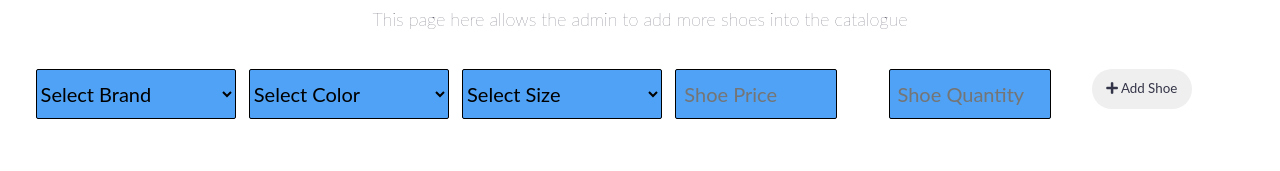
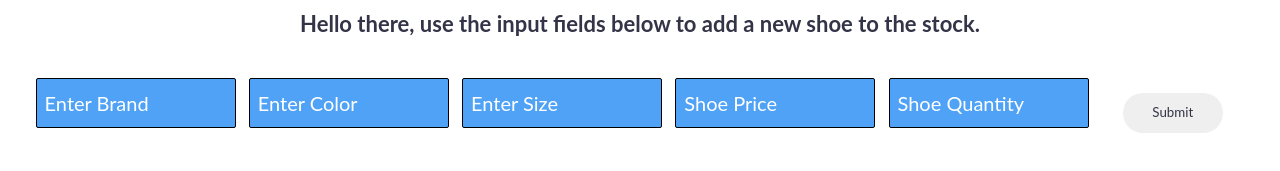
Before and after one commit to vtrev/shoe-store, a website: page public/admin.html in a window 1280 px wide. Shown: the part 127-298 px from the top of the page. Drawn offline with nearby package versions, Linux system fonts and the light colour scheme.

Commit message:
added error handling and clear message for input fields

```diff
--- a/public/admin.html
+++ b/public/admin.html
@@ -27,76 +27,42 @@
 <body>
     <div class="row fisrtP">
         <div class="col-12 center">
-            <p>This page here allows the admin to add more shoes into the catalogue</p>
+            <h3>Hello there, use the input fields below to add a new shoe to the stock.</h3>
         </div>
     </div>
+    <div class="bg-modal" id="shoeAddedModal">
+        <div class="modal-contents">
+            <p>Thanks! Your shoe has been added to the catalogue!</p>
+            <button id="shoe-added-btn" class="modal-ok-button"> Okay</button>
+        </div>
+    </div>
+    <form onsubmit="return false">
         <div class="row admin-bar">
             <div class="col-2">
-            <select id="addShoeBrand" class="inline-block">
-                <option value="null">Select Brand</option>
-                <option class="" id="" value="Adidas">Adidas</option>
-                <option class="" id="" value="Converse">Converse</option>
-                <option class="" id="" value="Fila">Fila</option>
-                <option class="" id="" value="Jordan">Jordan </option>
-                <option class="" id="" value="Nike">Nike</option>
-                <option class="" id="" value="Puma">Puma</option>
-                <option class="" id="" value="Soviet">Soviet</option>
-                <option class="" id="" value="Timberland">Timberland</option>
-                <option class="" id="" value="Vans">Vans</option>
-                <option class="" id="" value="Zara">Zara</option>
-
-            </select>
+                <input id="addShoeBrand" class="inline-block" placeholder="Enter Brand" type="text" required pattern="[A-Za-z]+"
+                    title="E.g Abibas,Mike,Covert,Simbaland">
             </div>
             <div class="col-2">
-            <select id="addShoeColor" class="inline-block select">
-                <option value="null">Select Color</option>
-                <option class="" id="" value="Black">Black</option>
-                <option class="" id="" value="Blue">Blue</option>
-                <option class="" id="" value="Brown">Brown</option>
-                <option class="" id="" value="Cream">Cream</option>
-                <option class="" id="" value="Green">Green</option>
-                <option class="" id="" value="Orange">Orange</option>
-                <option class="" id="" value="Pink">Pink</option>
-                <option class="" id="" value="Purple">Purple</option>
-                <option class="" id="" value="White">White</option>
-                <option class="" id="" value="Yellow">Yellow</option>
-
-
-            </select>
+                <input id="addShoeColor" class="inline-block" placeholder="Enter Color" type="text" required pattern="[A-Za-z]+"
+                    title="E.g Green,Blue,Black,White">
             </div>
             <div class="col-2">
-            <select id="addShoeSize" class="inline-block">
-                <option value="null">Select Size</option>
-                <option class="" id="" value="1">1</option>
-                <option class="" id="" value="2">2</option>
-                <option class="" id="" value="3">3</option>
-                <option class="" id="" value="4">4</option>
-                <option class="" id="" value="5">5</option>
-                <option class="" id="" value="6">6</option>
-                <option class="" id="" value="7">7</option>
-                <option class="" id="" value="8">8</option>
-                <option class="" id="" value="9">9</option>
-                <option class="" id="" value="10">10</option>
-                <option class="" id="" value="11">11</option>
-                <option class="" id="" value="12">12</option>
-                <option class="" id="" value="13">13</option>
-
-            </select>
+                <input id="addShoeSize" class="inline-block" type="number" placeholder="Enter Size" title="E.g 5,3,2"
+                    pattern="[0-9]+">
             </div>
             <div class="col-2 ">
-            <span class="admin-bar-text"></span>
-            <input type="number" id="addShoePrice" placeholder="Shoe Price">
+                <input id="addShoePrice" type="number" placeholder="Shoe Price" required pattern="[0-9.]+" title="E.g 399.99,400,1050">
             </div>
             <div class="col-2">
-            <span class="admin-bar-text"></span>
-            <input id="addShoeQty" type="number" placeholder="Shoe Quantity">
+                <input id="addShoeQty" type="number" placeholder="Shoe Quantity" required pattern="[0-9]+" title="E.g 56,10,22">
             </div>
             <div class="col-2">
-            <button id="addButton">
-                <i class="fas fa-plus"></i> Add Shoe</button>
+                <input id="addButton" type="submit" onclick="sendShoe()">
             </div>
         </div>
+    </form>
     </div>
+
 
 </body>
 <script type="text/javascript" src="js/ShoeFactory.js"></script>
--- a/public/js/adminDom.js
+++ b/public/js/adminDom.js
@@ -1,31 +1,41 @@
-let addBtnElement = document.getElementById('addButton');
+// get elements from the HTML
+let addBtnElement = document.querySelector('#addButton');
+let addShoeBrand = document.querySelector('#addShoeBrand');
+let addShoeColor = document.querySelector('#addShoeColor');
+let addShoeSize = document.querySelector('#addShoeSize');
+let addShoeQty = document.querySelector('#addShoeQty');
+let addShoePrice = document.querySelector('#addShoePrice');
+let modalOkay = document.querySelector('.modal-ok-button');
+
+// take values and send shoe to the server side
+let sendShoe = function () {
+    let addSpecs = {};
+    addSpecs.brand = addShoeBrand.value;
+    addSpecs.color = addShoeColor.value;
+    addSpecs.size = addShoeSize.value;
+    addSpecs.price = addShoePrice.value;
+    addSpecs.qty = addShoeQty.value;
+    addSpecs["img_link"] = 0;
 
 
-addBtnElement.addEventListener('click', function run() {
-    let addShoeBrand = document.getElementById('addShoeBrand').value;
-    let addShoeColor = document.getElementById('addShoeColor').value;
-    let addShoeSize = document.getElementById('addShoeSize').value;
-    let addShoeQty = document.getElementById('addShoeQty').value;
-    let addShoePrice = document.getElementById('addShoePrice').value;
-    let addSpecs = {};
-    if ((addShoeBrand !== "null") && (addShoeColor !== "null") && (addShoeSize !== "null") && (addShoeQty !== "") && (addShoePrice !== "")) {
-        addSpecs.brand = addShoeBrand;
-        addSpecs.color = addShoeColor;
-        addSpecs.size = addShoeSize;
-        addSpecs.price = addShoePrice;
-        addSpecs.qty = addShoeQty;
-        addSpecs["img_link"] = 0;
+    if (Object.values(addSpecs).includes("")) {
+        //just do nothing
+        // even if ragex will handle empty values,code must not query with empty values
+        //since the submit method will still run
+        //this if statement will stop the code from querying
+    } else {
         axios.post('/api/shoes', addSpecs)
             .then(function (response) {
-                console.log(response);
                 if (response.data.data[0].id) {
-                    alert('shoe added');
-                    location.reload();
+                    document.getElementById('shoeAddedModal').style.display = "flex";
                 }
             })
             .catch(function (error) {
                 console.log(error);
             });
-    };
-
-});
+    }
+};
+modalOkay.addEventListener('click', function () {
+    document.getElementById('shoeAddedModal').style.display = "none";
+    location.reload();
+}, false)
--- a/public/js/cart.js
+++ b/public/js/cart.js
@@ -4,11 +4,11 @@ let checkOutBtn = document.getElementById('checkOutBtn');
 let showCart = function () {
     axios.get('api/shoes/cart').then(function (res) {
         if (res.data.data.length == 0) {
+            checkOutBtn.style.display = 'none';
             displayCart('Sorry you have not added any items to the cart :(')
         } else {
             displayCart(res.data.data);
-        }
-
+        };
     });
 };
 showCart()
--- a/public/style.css
+++ b/public/style.css
@@ -274,9 +274,18 @@ input:active {
     font-size: 15px;
 }
 
-#new-shoe-price {
-    /* width: ; */
-    /* height: ; */
+
+/* PLACE HOLDER TEXT */
+::placeholder {
+    /* Chrome, Firefox, Opera, Safari 10.1+ */
+    color: white;
+    opacity: 1;
+    /* Firefox */
+}
+
+::-ms-input-placeholder {
+    /* Microsoft Edge */
+    color: white;
 }
 
 .fisrtP div:first-of-type {
@@ -326,7 +335,10 @@ input:active {
 
 select,
 #addShoePrice,
-#addShoeQty {
+#addShoeQty,
+#addShoeBrand,
+#addShoeColor,
+#addShoeSize {
     margin: 0 10px;
     background-color: #4FA2F5;
     width: 200px;
@@ -337,10 +349,6 @@ select,
     border-radius: 2px;
 }
 
-#addShoePrice,
-#addShoeQty {
-    width: 100%;
-}
 
 a {
     text-decoration: none;
```
Also changed, not shown: public/cart.html (+1 -2 lines), public/index.html (+0 -6 lines). Lines whose indentation alone changed are shown as unchanged.
